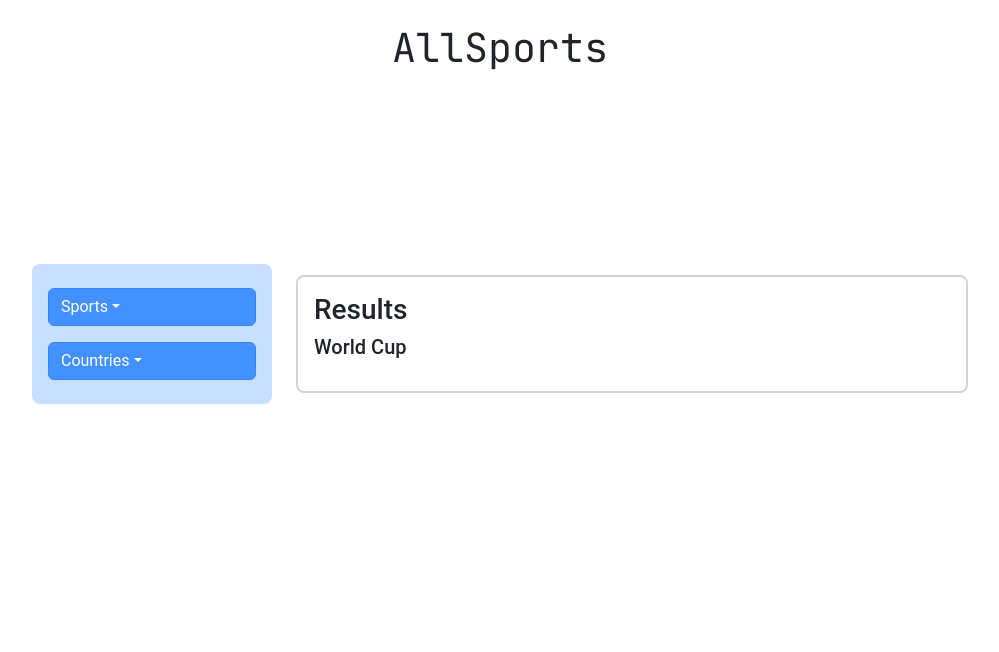
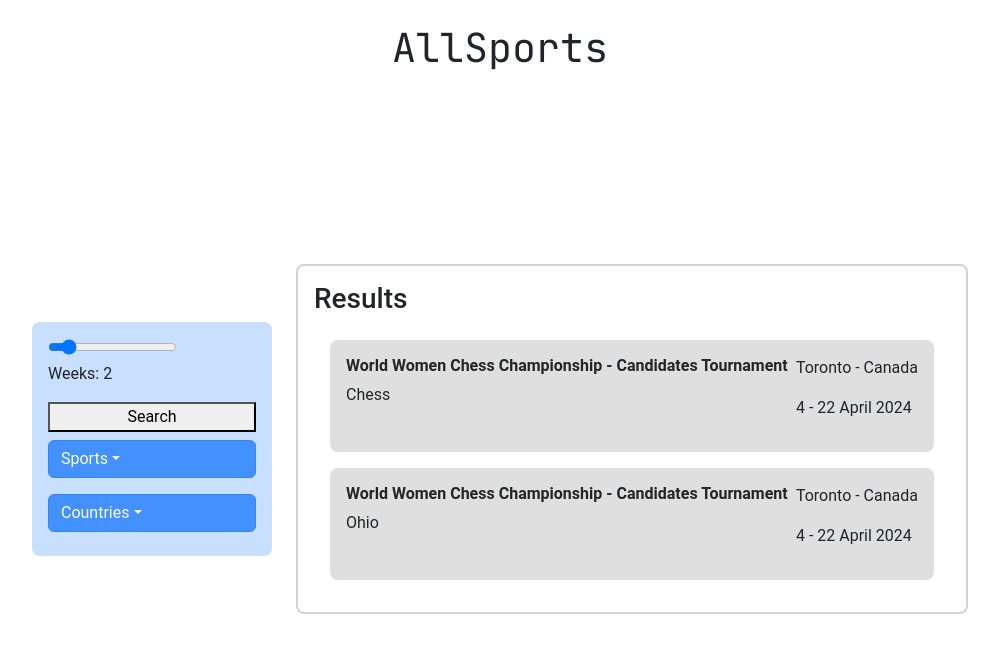
Before and after one commit to michaelbotelho/Distributed-Database-Processing-Pipeline, a React (Create React App) app in the folder Client/myapp/: page / in a window 1280 px wide. Shown: the top 652 px of the page, without its empty margins (140-1139 px from the left). Built offline with nearby package versions, Linux system fonts and the light colour scheme; no server answers.

Commit message:
Work on front end

```diff
--- a/Client/myapp/src/App.js
+++ b/Client/myapp/src/App.js
@@ -4,16 +4,44 @@ import 'bootstrap/dist/css/bootstrap.min.css'; // Import Bootstrap CSS
 import CategoriesMenu from './CategoriesMenu';
 import Event from './Event'
 import discoverPort from './apiDiscovery';
+import Slider from './Slider';
 
 
 
-function PopulateResults({ events }) {
-  return <Event />
+function PopulateResults({ data }) {
+  const events = [];
+  data.forEach(week => {
+    week.forEach(sport_event => {
+      events.push(
+        <Event
+          event_name={sport_event.event_name}
+          sport={sport_event.sport}
+          country={sport_event.country}
+          locality={sport_event.locality}
+          date={sport_event.date}
+          />
+      );
+    });
+  });
+  return (
+    <div id="results">
+      {events}
+    </div>
+  );
 }
 
 
 function App() {
   const [flaskPort, setFlaskPort] = useState(null);
+  const [sliderValue, setSliderValue] = useState(2);
+
+  const handleSliderChange = (value) => {
+    setSliderValue(value); // Update the slider value
+  };
+
+  const handleSubmit = () => {
+    console.log('Slider value:', sliderValue);
+  };
 
   // When the component mounts, discover the Flask API port
   useEffect(() => {
@@ -44,14 +72,38 @@ function App() {
   }, [flaskPort]);
 
 
+  const data = [[{
+    "country": "Canada",
+    "date": "4 - 22 April 2024",
+    "event_name": "World Women Chess Championship - Candidates Tournament",
+    "locality": "Toronto",
+    "sport": "Chess"
+  }]];
   return (
     <main>
       <div id="categories-menu">
-        <CategoriesMenu />
+        <CategoriesMenu
+          sliderValue={sliderValue}
+          onSliderChange={handleSliderChange}
+          onSubmit={handleSubmit}
+        />
       </div>
       <div id="results-container">
         <h3>Results</h3>
-        <PopulateResults />
+        <PopulateResults data={[[{
+          "country": "Canada",
+          "date": "4 - 22 April 2024",
+          "event_name": "World Women Chess Championship - Candidates Tournament",
+          "locality": "Toronto",
+          "sport": "Chess"
+        }],
+        [{
+          "country": "Canada",
+          "date": "4 - 22 April 2024",
+          "event_name": "World Women Chess Championship - Candidates Tournament",
+          "locality": "Toronto",
+          "sport": "Ohio"
+        }]]} />
       </div>
     </main>
   );
--- a/Client/myapp/src/CategoriesMenu.css
+++ b/Client/myapp/src/CategoriesMenu.css
@@ -19,3 +19,8 @@
     width: 100%;
     margin: .5em 0 .5em 0;
 }
+
+#weeks-slider {
+    width: 70%;
+
+}
--- a/Client/myapp/src/CategoriesMenu.js
+++ b/Client/myapp/src/CategoriesMenu.js
@@ -2,6 +2,7 @@ import React, { useState } from 'react';
 import './CategoriesMenu.css';
 import Dropdown from 'react-bootstrap/Dropdown';
 import DropdownButton from 'react-bootstrap/DropdownButton';
+import Slider from './Slider';
 
 
 
@@ -16,7 +17,11 @@ function CategoryDropdown({ categoryTitle, categoryElements }) {
 
     categoryElements.forEach(element => {
         elements.push(
-            <Dropdown.Item id="dropdown-item" key={element} href={"#/" + categoryTitle + "/" + element}>{element}</Dropdown.Item>
+            <div id="dropdown-item" key={element}>
+                <input type="checkbox" name={categoryTitle} value={element}></input>
+                <label for={categoryTitle}>{element}</label><br></br>
+            </div>
+            //<Dropdown.Item id="dropdown-item" key={element} href={"#/" + categoryTitle + "/" + element}>{element}</Dropdown.Item>
         );
     });
 
@@ -30,7 +35,7 @@ function CategoryDropdown({ categoryTitle, categoryElements }) {
 }
 
 
-const CategoriesMenu = () => {
+function CategoriesMenu({ sliderValue, onSliderChange, onSubmit }) {
     // These sections will eventually be replaced by dynamic information form cache service
     var sports = ["Soccer", "Football", "Baseball", "Basketball", "Hockey"];
     var countries = ["Canada", "USA", "Germany", "China", "France", "Spain"];
@@ -49,6 +54,8 @@ const CategoriesMenu = () => {
 
     return (
         <div className="categories-menu">
+            <Slider id="weeks-slider" value={String(sliderValue)} onChange={onSliderChange} />
+            <button onClick={onSubmit}>Search</button>
             {sections}
         </div>
     );
--- /dev/null
+++ b/Client/myapp/src/Event.css
@@ -0,0 +1,14 @@
+.event-container {
+    display: flex;
+    flex-direction: row;
+    justify-content: space-between;
+    align-items: flex-start;
+    padding: 1em;
+    margin: 1em;
+    background-color: rgb(223, 223, 223);
+    border-radius: .5em;
+}
+
+h6 {
+    font-weight: bolder;
+}
--- a/Client/myapp/src/Event.js
+++ b/Client/myapp/src/Event.js
@@ -1,10 +1,17 @@
 import React from "react";
+import './Event.css'
 
-const Event = ({ event }) => {
+function Event({ event_name, sport, country, locality, date }) {
     return (
         <div className="event-container">
-            <h5>World Cup</h5>
-            <p> </p>
+            <section>
+                <h6 id="event_name">{event_name}</h6>
+                <p id="sport">{sport}</p>
+            </section>
+            <section>
+                <p id="location">{locality} - {country}</p>
+                <p id="date">{date}</p>
+            </section>
         </div>
     );
 }
--- /dev/null
+++ b/Client/myapp/src/Slider.css
@@ -0,0 +1,3 @@
+input {
+    font-weight: bolder;
+}
--- /dev/null
+++ b/Client/myapp/src/Slider.js
@@ -0,0 +1,20 @@
+import React from 'react';
+
+function Slider({ value, onChange }) {
+    return (
+        <div>
+            {/* Render the slider input element */}
+            <input
+                type="range"
+                min="1"
+                max="10"
+                value={value}
+                onChange={onChange}
+            />
+            {/* Display the current value of the slider */}
+            <p>Weeks: {String(value)}</p>
+        </div>
+    );
+}
+
+export default Slider;
```
